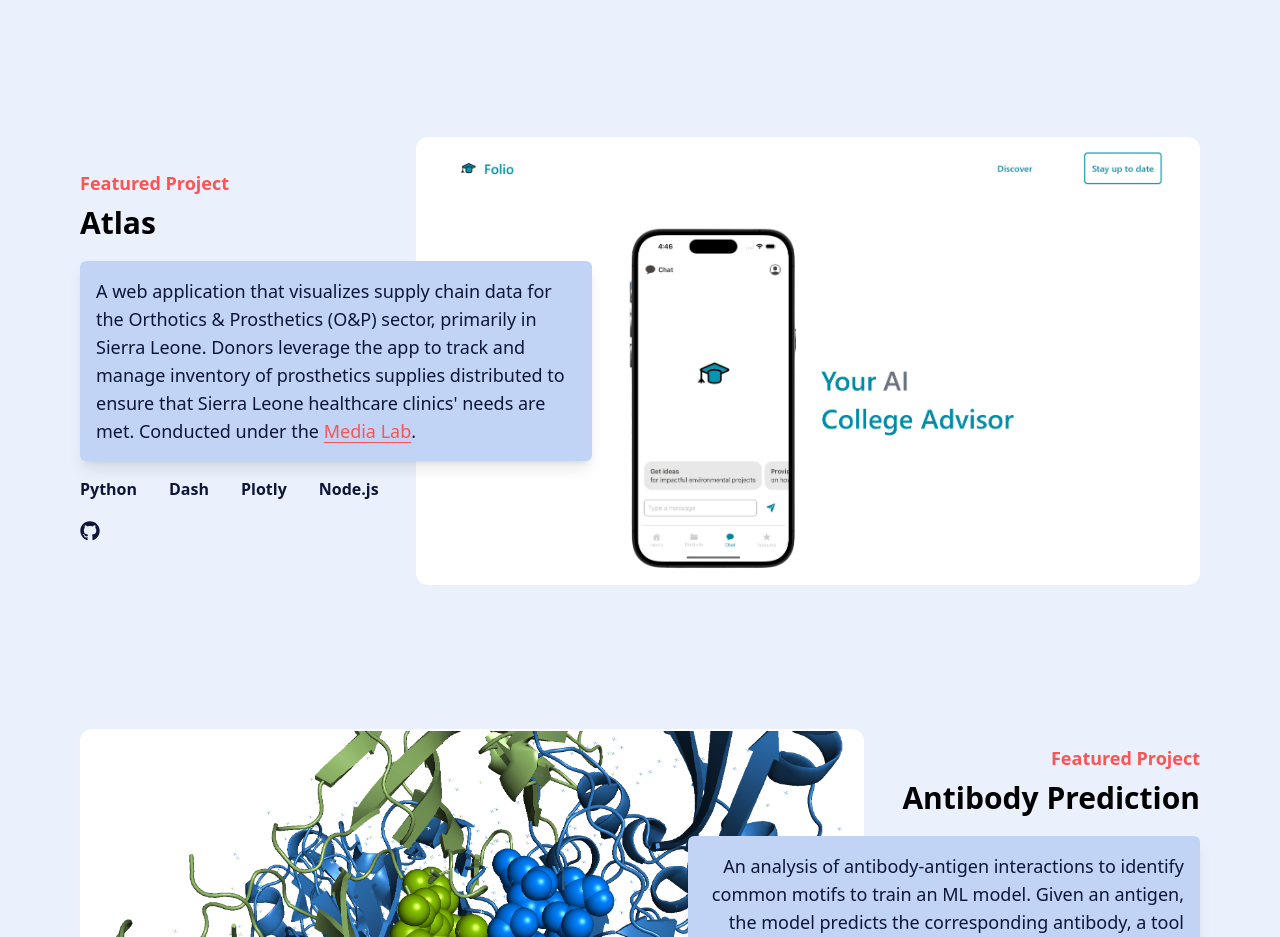
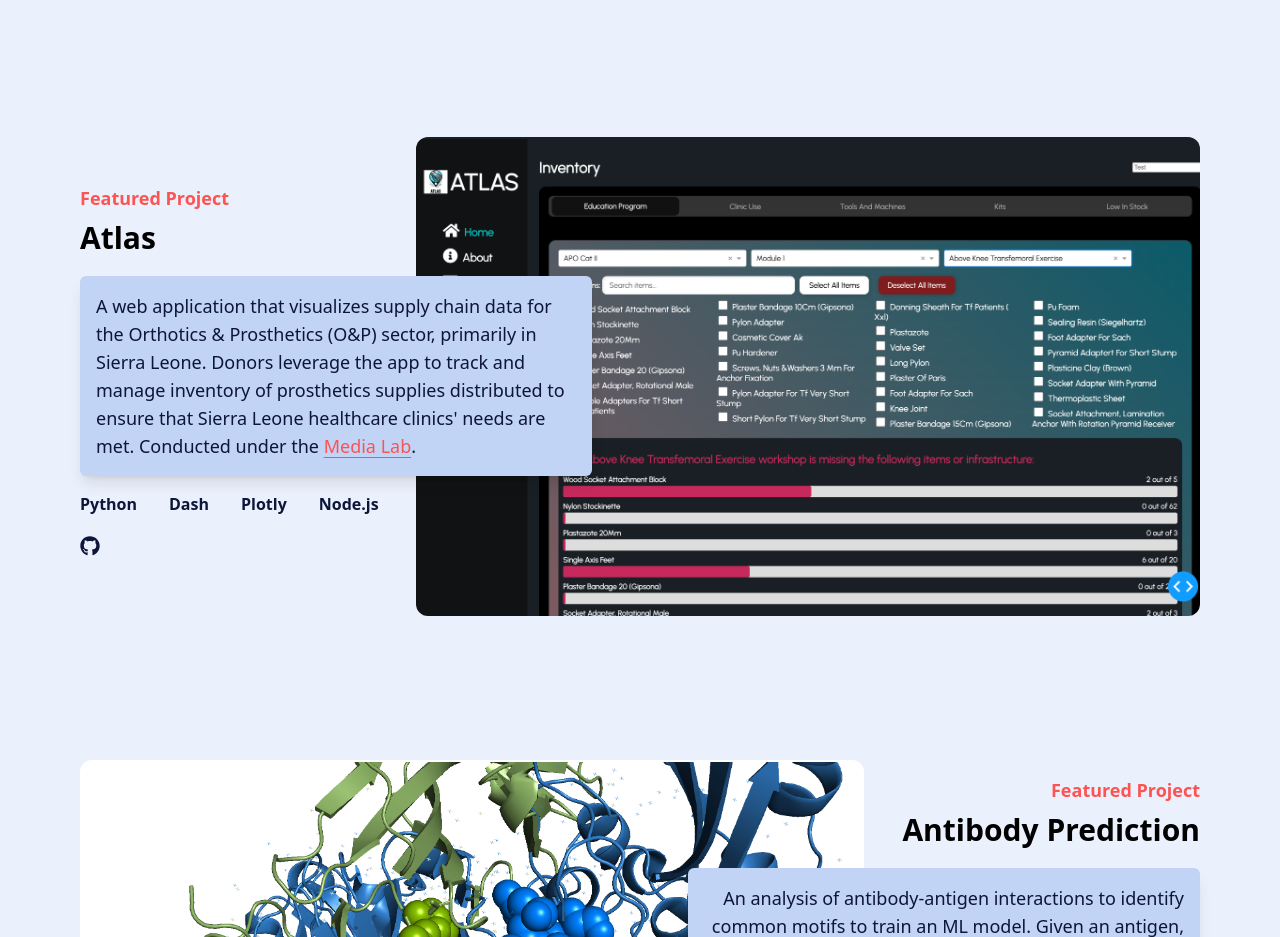
Before and after one commit to hap196/portfolio-website, a React (Vite) app: page / in a window 1280 px wide. Shown: the part 2400-3337 px from the top of the page. Built offline with nearby package versions, Linux system fonts and the light colour scheme.

Commit message:
update atlas picture

```diff
--- a/src/components/AtlasUROP.jsx
+++ b/src/components/AtlasUROP.jsx
@@ -1,6 +1,6 @@
 import React from "react";
 import { FaGithub, FaExternalLinkAlt } from "react-icons/fa";
-import FolioLandingImage from "../assets/foliolandingpage.png";
+import AtlasImage from "../assets/atlas.png";
 
 const AtlasUROP = () => {
   return (
@@ -52,7 +52,7 @@
         </div>
       </div>
       <img
-        src={FolioLandingImage}
+        src={AtlasImage}
         alt="Chat View"
         className="rounded-xl z-0 lg:ml-auto w-full"
         style={{ maxWidth: "70%", maxHeight: "800px", height: "auto" }}
```
Also changed, not shown: src/assets/atlas.png (added).
